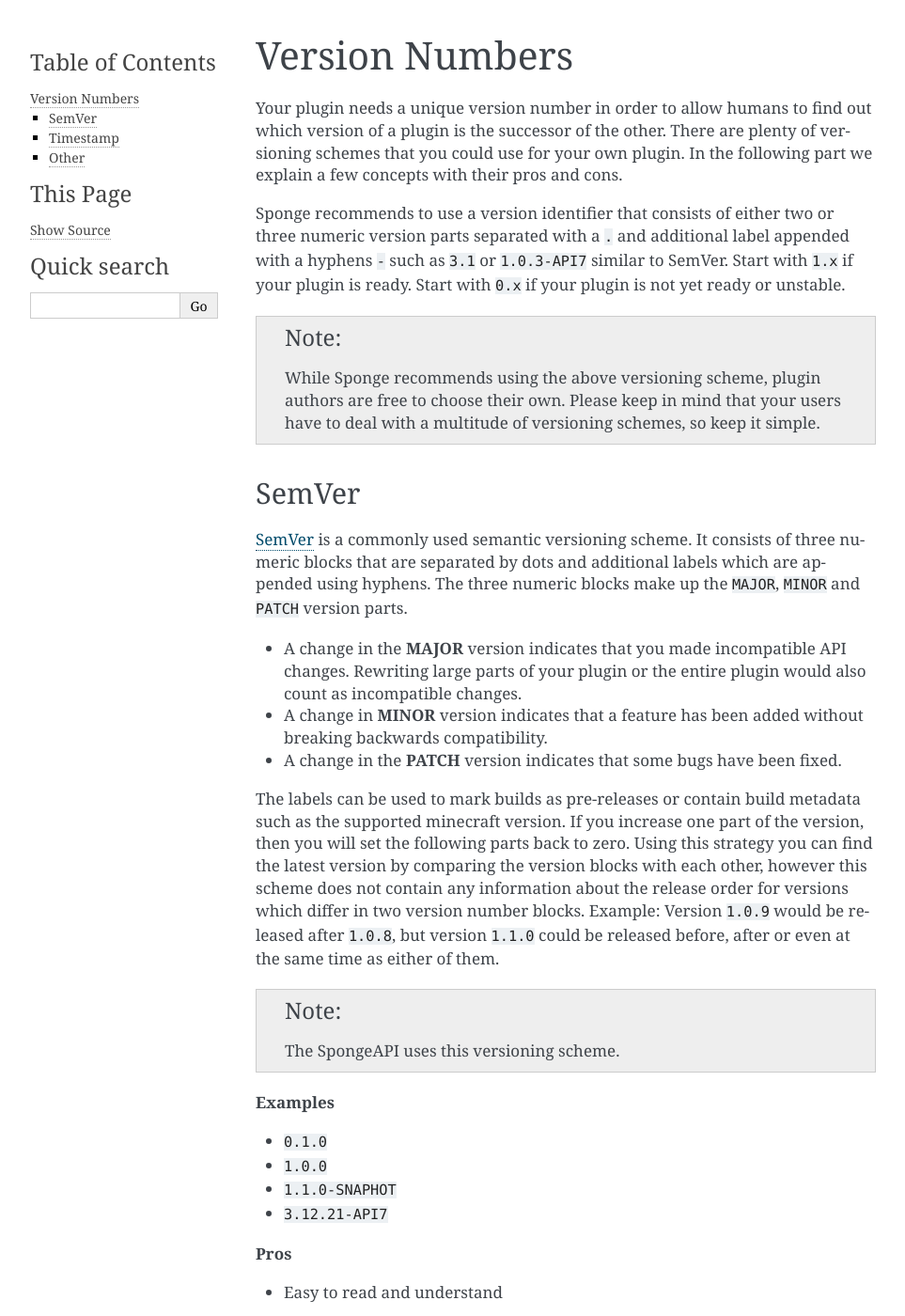
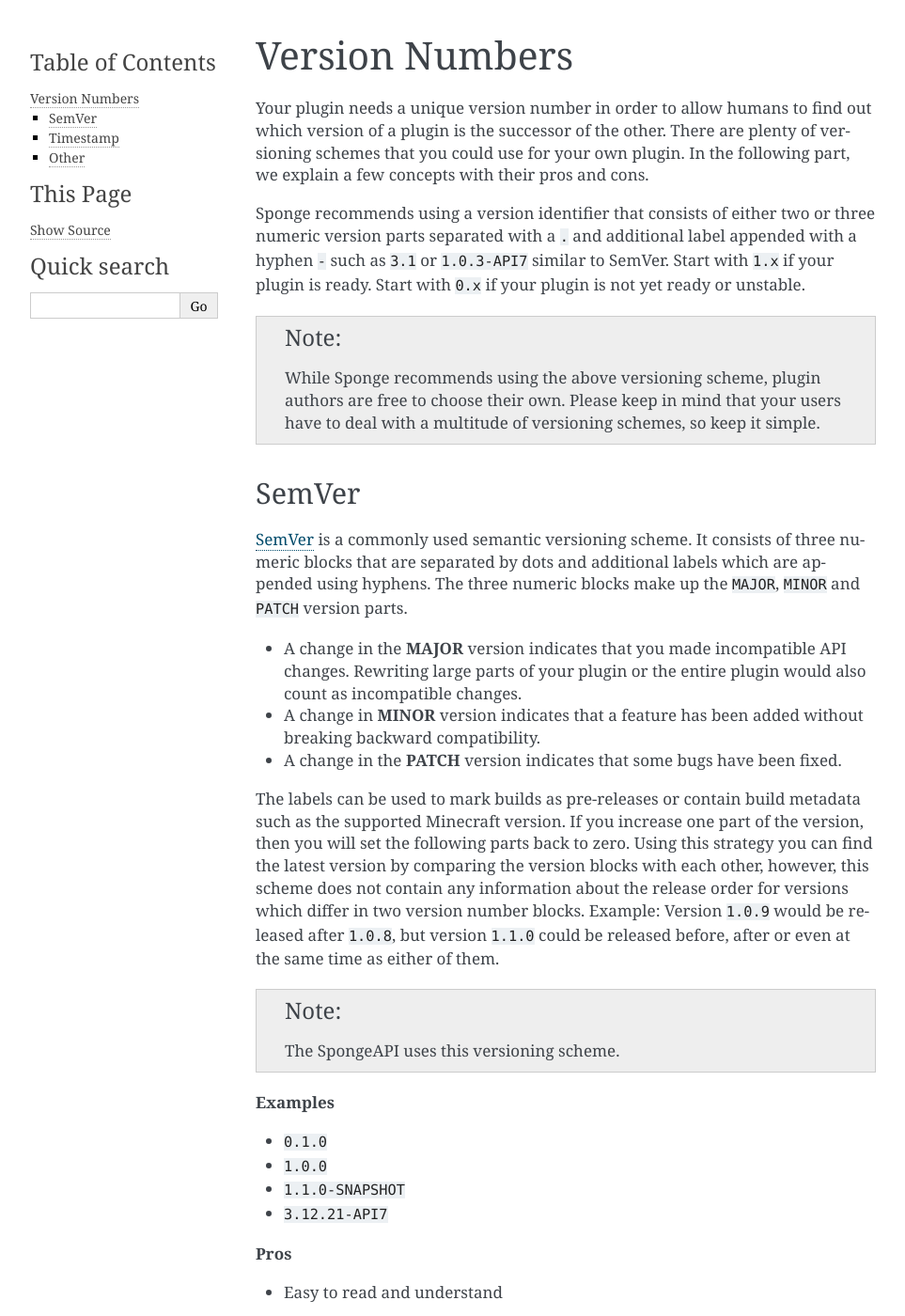
Before and after one commit to SpongePowered/SpongeDocs, a Sphinx documentation site: the page built from source/plugin/project/version-numbers.rst, in a window 1280 px wide and 1400 px high. Shown: the whole window at 94% size, without its empty margins (148-1111 px from the left). Built offline with Sphinx 7.4.7, drawn with Linux system fonts in a browser that asks for light colours; pages that are not in the unit, such as notebooks, are missing from menus; some of the changed text lies outside the part shown.

Commit message:
Fixed some typos

```diff
--- a/source/plugin/project/version-numbers.rst
+++ b/source/plugin/project/version-numbers.rst
@@ -3,16 +3,15 @@
 
 Your plugin needs a unique version number in order to allow humans to find out which version of a plugin is the
 successor of the other. There are plenty of versioning schemes that you could use for your own plugin. In the following
-part we explain a few concepts with their pros and cons.
+part, we explain a few concepts with their pros and cons.
 
-Sponge recommends to use a version identifier that consists of either two or three numeric version parts separated with
-a ``.`` and additional label appended with a hyphens ``-`` such as ``3.1`` or ``1.0.3-API7`` similar to SemVer.
+Sponge recommends using a version identifier that consists of either two or three numeric version parts separated with
+a ``.`` and additional label appended with a hyphen ``-`` such as ``3.1`` or ``1.0.3-API7`` similar to SemVer.
 Start with ``1.x`` if your plugin is ready. Start with ``0.x`` if your plugin is not yet ready or unstable.
 
 .. note::
 
-    While Sponge recommends using the above versioning scheme, plugin authors are free to choose their own. Please keep
-    in mind that your users have to deal with a multitude of versioning schemes, so keep it simple.
+    While Sponge recommends using the above versioning scheme, plugin authors are free to choose their own. Please keep in mind that your users have to deal with a multitude of versioning schemes, so keep it simple.
 
 SemVer
 ------
@@ -23,13 +22,12 @@
 
 * A change in the **MAJOR** version indicates that you made incompatible API changes. Rewriting large parts of your
   plugin or the entire plugin would also count as incompatible changes.
-* A change in **MINOR** version indicates that a feature has been added without breaking backwards
-  compatibility.
+* A change in **MINOR** version indicates that a feature has been added without breaking backward compatibility.
 * A change in the **PATCH** version indicates that some bugs have been fixed.
 
-The labels can be used to mark builds as pre-releases or contain build metadata such as the supported minecraft version.
+The labels can be used to mark builds as pre-releases or contain build metadata such as the supported Minecraft version.
 If you increase one part of the version, then you will set the following parts back to zero. Using this strategy you
-can find the latest version by comparing the version blocks with each other, however this scheme does not contain any
+can find the latest version by comparing the version blocks with each other, however, this scheme does not contain any
 information about the release order for versions which differ in two version number blocks. Example: Version ``1.0.9``
 would be released after ``1.0.8``, but version ``1.1.0`` could be released before, after or even at the same time as
 either of them.
@@ -42,7 +40,7 @@
 
 * ``0.1.0``
 * ``1.0.0``
-* ``1.1.0-SNAPHOT``
+* ``1.1.0-SNAPSHOT``
 * ``3.12.21-API7``
 
 **Pros**
@@ -58,7 +56,7 @@
 
 This is a less commonly used versioning scheme, but it is also a very simple one, as it does not contain any additional
 information in the version numbers. It does not matter which separators you use (if any) or which date and time parts
-you include. However we recommend you to order date and time parts in the descending order of duration like
+you include. However, we recommend you to order date and time parts in the descending order of duration like
 ``YYYY-MM-DD``. If you sort your files alphabetically, please make sure that the order would be the same as the version
 order. It is also possible to add a build qualifier or a build number.
 
```
